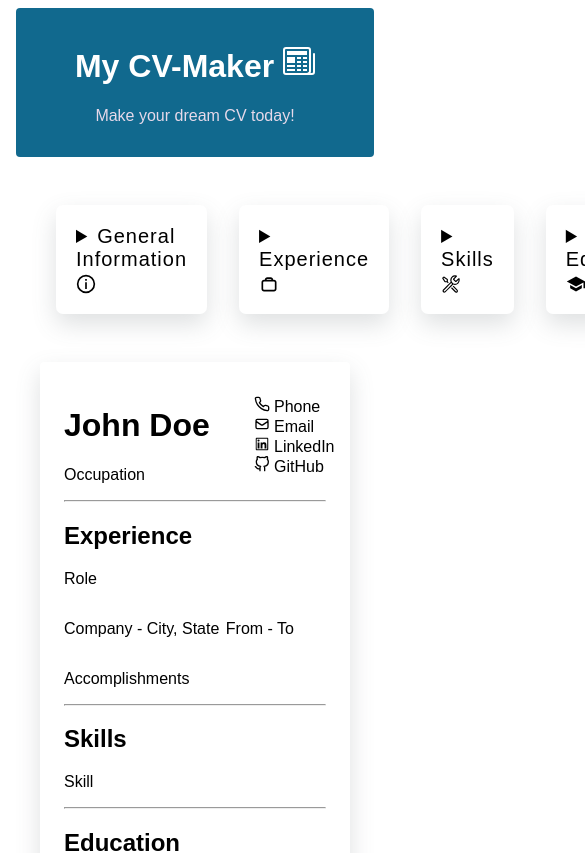
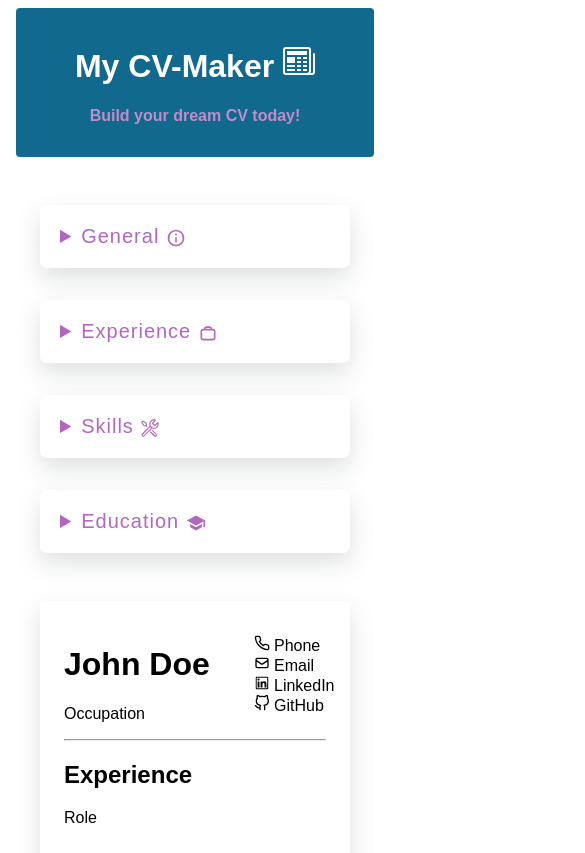
Before and after one commit to SultanBadri/cv-project, a React (Create React App) app: page / in a window 390 px wide. Shown: the top 853 px of the page, 585 px wide, since content can reach past the window. Built offline with nearby package versions, Linux system fonts and the light colour scheme.

Commit message:
added delete all button, made more responsive on mobile, slight changes to color scheme

```diff
--- a/src/components/CVEducation/EducationInput.tsx
+++ b/src/components/CVEducation/EducationInput.tsx
@@ -2,13 +2,14 @@ import React from "react";
 import styled from "styled-components";
 import * as Styles from "../Styles";
 import { MdSchool } from "react-icons/md";
+import { BiAddToQueue } from "react-icons/bi";
 
 const Button = styled.button`
   font-size: 15px;
   margin: 2.7rem 0 0 0;
   padding: 8px;
   color: white;
-  background: #4ae3b5;
+  background: #11698e;
   border: none;
   outline: none;
   border-radius: 25px;
@@ -16,7 +17,7 @@ const Button = styled.button`
   cursor: pointer;
   transition: 0.3s ease;
   &:hover {
-    background: #30bf95;
+    background: #0b5675;
   }
 `;
 
@@ -47,7 +48,7 @@ export const EducationInput = ({
   return (
     <>
       <Styles.DetailsDiv>
-        <summary style={{ fontSize: 20, cursor: "pointer" }}>
+        <summary style={{ color: "#b167bf", fontSize: 20, cursor: "pointer" }}>
           Education <MdSchool style={{ verticalAlign: "middle" }} />{" "}
         </summary>
         <Styles.InputDiv>
@@ -126,7 +127,10 @@ export const EducationInput = ({
             />
             <Styles.Label>Achievements</Styles.Label>
           </Styles.InputDiv>
-          <Button>+ Add achievement</Button>
+          <Button>
+            {" "}
+            <BiAddToQueue /> Add achievement
+          </Button>
         </form>
       </Styles.DetailsDiv>
     </>
--- a/src/components/CVExperience/ExperienceInput.tsx
+++ b/src/components/CVExperience/ExperienceInput.tsx
@@ -2,13 +2,14 @@ import React from "react";
 import * as Styles from "../Styles";
 import styled from "styled-components";
 import { CgWorkAlt } from "react-icons/cg";
+import { BiAddToQueue } from "react-icons/bi";
 
 const Button = styled.button`
   font-size: 15px;
   margin: 2.7rem 0 0 0;
   padding: 8px;
   color: white;
-  background: #4ae3b5;
+  background: #11698e;
   border: none;
   outline: none;
   border-radius: 25px;
@@ -16,7 +17,7 @@ const Button = styled.button`
   cursor: pointer;
   transition: 0.3s ease;
   &:hover {
-    background: #30bf95;
+    background: #0b5675;
   }
 `;
 
@@ -48,7 +49,7 @@ export const ExperienceInput = ({
   return (
     <>
       <Styles.DetailsDiv>
-        <summary style={{ fontSize: 20, cursor: "pointer" }}>
+        <summary style={{ color: "#b167bf", fontSize: 20, cursor: "pointer" }}>
           Experience <CgWorkAlt style={{ verticalAlign: "middle" }} />
         </summary>
         <Styles.InputDiv>
@@ -127,7 +128,9 @@ export const ExperienceInput = ({
             />
             <Styles.Label>Accomplishment</Styles.Label>
           </Styles.InputDiv>
-          <Button>+ Add accomplishment</Button>
+          <Button>
+            <BiAddToQueue /> Add accomplishment
+          </Button>
         </form>
       </Styles.DetailsDiv>
     </>
--- a/src/components/CVHeader/HeaderInput.tsx
+++ b/src/components/CVHeader/HeaderInput.tsx
@@ -1,14 +1,13 @@
 import React from "react";
 import * as Styles from "../Styles";
-import { GrCircleInformation } from "react-icons/gr";
+import { RiInformationLine } from "react-icons/ri";
 
 export const HeaderInput = ({ info, handleGeneralInfo }: any) => {
   return (
     <>
       <Styles.DetailsDiv>
-        <summary style={{ fontSize: 20, cursor: "pointer" }}>
-          General Information{" "}
-          <GrCircleInformation style={{ verticalAlign: "middle" }} />
+        <summary style={{ color: "#b167bf", fontSize: 20, cursor: "pointer" }}>
+          General <RiInformationLine style={{ verticalAlign: "middle" }} />
         </summary>
         <Styles.InputDiv>
           <Styles.Input
--- a/src/components/CVSkills/FormSkills.tsx
+++ b/src/components/CVSkills/FormSkills.tsx
@@ -1,6 +1,5 @@
-import React, { useState } from "react";
+import React from "react";
 import styled from "styled-components";
-import { FaRegEdit } from "react-icons/fa";
 
 const Ul = styled.ul`
   list-style: none;
@@ -11,38 +10,24 @@ const Li = styled.li`
   margin: 0 1rem;
   padding: 0.4rem 0.8rem;
   border-radius: 4px;
-  background: #4ae3b5;
+  background: #11698e;
   color: white;
 `;
 
 export const FormSkills = ({ skills }: any) => {
-  const [inEditMode, setInEditMode] = useState(false);
-
   const renderSkills = () => {
     if (skills.length === 0) {
       return <p>Skill</p>;
     }
   };
 
-  const editSkill = () => {
-    console.log("hi");
-  };
-
   return (
     <>
       <h2>Skills</h2>
       {renderSkills()}
-      {/* {inEditMode ? <p>hi</p> : <p>no</p>} */}
       <Ul>
         {skills.map((skill: string, i: number) => {
-          return (
-            <Li key={i}>
-              {skill}{" "}
-              {/* <button onClick={editSkill}>
-                <FaRegEdit /> Edit
-              </button> */}
-            </Li>
-          );
+          return <Li key={i}>{skill}</Li>;
         })}
       </Ul>
     </>
--- a/src/components/CVSkills/SkillsInput.tsx
+++ b/src/components/CVSkills/SkillsInput.tsx
@@ -1,6 +1,8 @@
 import React from "react";
 import styled from "styled-components";
 import { VscTools } from "react-icons/vsc";
+import { BiAddToQueue } from "react-icons/bi";
+import { BsTrash } from "react-icons/bs";
 
 const DetailsDiv = styled.details`
   vertical-align: bottom;
@@ -29,7 +31,7 @@ const InputBox = styled.input`
     transform: translateY(-1.2rem);
   }
   &:focus {
-    border-bottom: 2px solid #4ae3b5;
+    border-bottom: 2px solid #11698e;
   }
   &:not(:placeholder-shown)&:not(:focus) + span {
     transform: translateY(-1.2rem);
@@ -51,7 +53,7 @@ const AddSkillButton = styled.button`
   font-size: 15px;
   padding: 8px;
   color: white;
-  background: #4ae3b5;
+  background: #11698e;
   border: none;
   outline: none;
   border-radius: 25px;
@@ -59,7 +61,24 @@ const AddSkillButton = styled.button`
   cursor: pointer;
   transition: 0.3s ease;
   &:hover {
-    background: #30bf95;
+    background: #0b5675;
+  }
+`;
+
+const DeleteButton = styled.button`
+  margin: 0.5rem 0;
+  font-size: 15px;
+  padding: 8px;
+  color: white;
+  background: #bd382f;
+  border: none;
+  outline: none;
+  border-radius: 25px;
+  width: 100%;
+  cursor: pointer;
+  transition: 0.3s ease;
+  &:hover {
+    background: #a12032;
   }
 `;
 
@@ -80,10 +99,14 @@ export const SkillsInput = ({ skill, skills, setSkill, setSkills }: any) => {
     setSkills(skills.concat(skill));
   };
 
+  const handleDeleteAll = () => {
+    setSkills((skills = []));
+  };
+
   return (
     <>
       <DetailsDiv>
-        <summary style={{ fontSize: 20, cursor: "pointer" }}>
+        <summary style={{ color: "#b167bf", fontSize: 20, cursor: "pointer" }}>
           Skills <VscTools style={{ verticalAlign: "middle" }} />{" "}
         </summary>
         <form onSubmit={onSubmit}>
@@ -96,7 +119,14 @@ export const SkillsInput = ({ skill, skills, setSkill, setSkills }: any) => {
             />
             <Span>Skill</Span>
           </InputContainer>
-          <AddSkillButton>+ Add skill</AddSkillButton>
+          <AddSkillButton style={{ verticalAlign: "middle" }}>
+            {" "}
+            <BiAddToQueue /> Add skill
+          </AddSkillButton>
+          <DeleteButton onClick={handleDeleteAll}>
+            {" "}
+            <BsTrash /> Delete All
+          </DeleteButton>{" "}
         </form>
       </DetailsDiv>
     </>
--- a/src/components/FormContainer.tsx
+++ b/src/components/FormContainer.tsx
@@ -12,8 +12,12 @@ import { FormEducation } from "./CVEducation/FormEducation";
 const InputsDiv = styled.div`
   display: grid;
   grid-template-columns: 1fr 1fr 1fr 1fr;
-  margin: 2rem;
+  margin: 2rem 1rem;
   font-family: sans-serif;
+  @media (max-width: 1024px) {
+    display: flex;
+    flex-direction: column;
+  }
 `;
 
 const CVDiv = styled.div`
--- a/src/components/Header.tsx
+++ b/src/components/Header.tsx
@@ -15,7 +15,8 @@ const HeaderH1 = styled.h1`
   color: white;
 `;
 const HeaderParagraph = styled.p`
-  color: #e7d9ea;
+  color: #bf8dc9;
+  font-weight: bolder;
 `;
 
 export const Header = () => {
@@ -24,7 +25,7 @@ export const Header = () => {
       <HeaderH1>
         My CV-Maker <BsNewspaper />
       </HeaderH1>
-      <HeaderParagraph>Make your dream CV today!</HeaderParagraph>
+      <HeaderParagraph>Build your dream CV today!</HeaderParagraph>
     </DivHeader>
   );
 };
--- a/src/components/Styles.tsx
+++ b/src/components/Styles.tsx
@@ -27,7 +27,7 @@ export const Input = styled.input`
   padding: 1rem;
   transition: 0.3s ease;
   &:focus {
-    border: 2px solid #4ae3b5;
+    border: 2px solid #11698e;
   }
   &:focus + label {
     top: -0.3rem;
```
